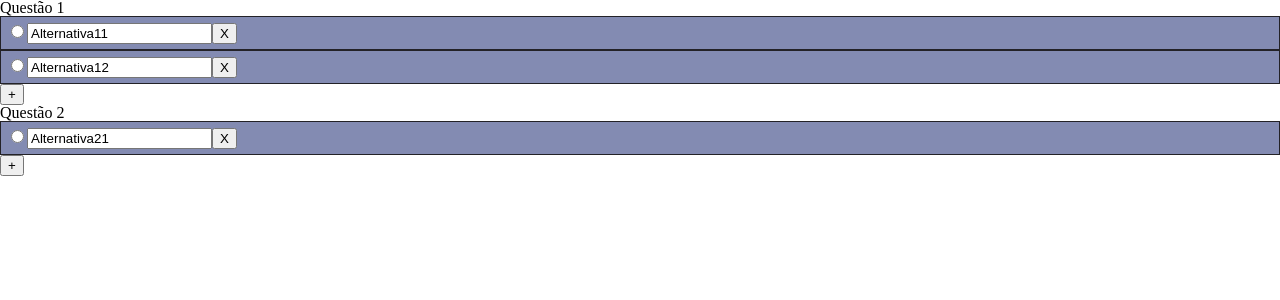
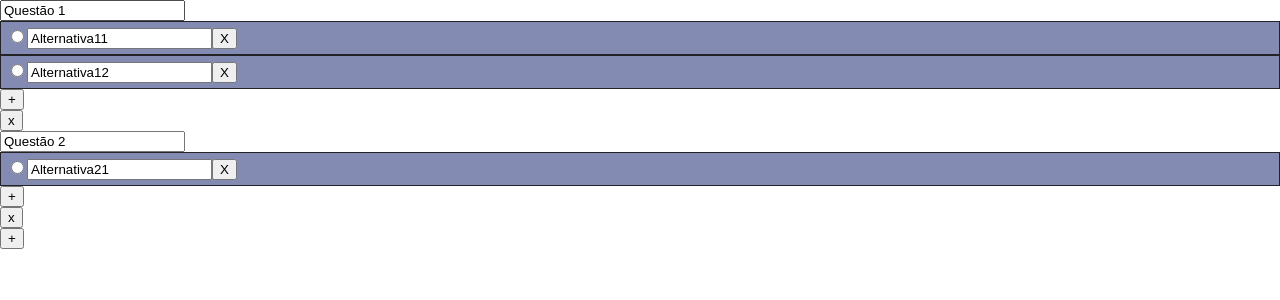
Before and after one commit to switq/ur-test, a React (Create React App) app: page / in a window 1280 px wide. Shown: the top 300 px of the page. Built offline with nearby package versions, Linux system fonts and the light colour scheme.

Commit message:
editEnunciation, deleteQuestion

```diff
--- a/src/components/Alternative/index.tsx
+++ b/src/components/Alternative/index.tsx
@@ -4,6 +4,7 @@ import './alternative.css'
 import { Iquestion } from "../../types/question";
 import { strictEqual } from "assert";
 import { findQuestionAlternativeIndex } from "../../utils/locateFunctions";
+
 interface props {
     alternative: Ialternative,
     questionId: string,
--- a/src/components/Question/index.tsx
+++ b/src/components/Question/index.tsx
@@ -1,6 +1,7 @@
 import React, { useState } from 'react';
 import { Iquestion } from '../../types/question';
 import AlternativeList from '../AlternativeList';
+import { findQuestion } from '../../utils/locateFunctions';
 
 interface props {
     question: Iquestion,
@@ -8,14 +9,40 @@ interface props {
 }
 
 function Question({question, setQuestions}: props) {
+
+    function editEnunciation(questionId: string, newEnunciation: string) {
+        setQuestions(prevQuestions => {
+            const newQuestions = [...prevQuestions];
+            const questionIndex = findQuestion(questionId, newQuestions);
+            newQuestions[questionIndex].enunciation = newEnunciation;
+
+            return newQuestions;
+        })
+    }
+
+    function deleteQuestion(questionId: string) {
+        setQuestions(prevQuestions => {
+            const newQuestions = [...prevQuestions];
+            const questionIndex = findQuestion(questionId, newQuestions);
+            newQuestions.splice(questionIndex, 1);
+
+            return newQuestions;
+        })
+    }
+
     return (
        <div>
-            <h3>{question.enunciation}</h3>
+            <input
+                type='text'
+                value={question.enunciation}
+                onChange={e => editEnunciation(question.id, e.target.value)}
+            />
             <AlternativeList
                 alternatives={question.contentQuestion}
                 questionId={question.id}
                 setQuestions={setQuestions}
             />
+            <button onClick={e => deleteQuestion(question.id)}>x</button>
        </div>
     )
 }
--- a/src/components/QuestionList/index.tsx
+++ b/src/components/QuestionList/index.tsx
@@ -2,7 +2,8 @@ import React, { useState } from 'react';
 import { DragDropContext, Draggable, DropResult, Droppable } from 'react-beautiful-dnd';
 import { Iquestion } from '../../types/question';
 import Question from '../Question';
-import { Ialternative } from '../../types/alternative';
+import { v4 as uuid4 } from 'uuid';
+import PlusButton from '../PlusButton';
 
 interface props {
     questions: Iquestion[],
@@ -67,7 +68,23 @@ function QuestionList({questions, setQuestions}: props) {
         setQuestions(newQuestions);
     }
 
+    function addQuestion() {
+        setQuestions(prevQuestions => {
+            const newQuestions = [...prevQuestions];
+            newQuestions.push({
+                enunciation: 'Q',
+                type: 'radio',
+                id: uuid4(),
+                text: '',
+                contentQuestion: [],
+            })
+
+            return newQuestions;
+        })
+    }
+
     return (
+        <div>
             <DragDropContext onDragEnd={handleDragAndDrop}>
                 <Droppable droppableId='ROOT' type='group'>
                     {(provided) => (
@@ -97,6 +114,11 @@ function QuestionList({questions, setQuestions}: props) {
                     )}
                 </Droppable>
             </DragDropContext>
+        <PlusButton
+            onClick={addQuestion}
+        />
+        </div>
+
     )
 }
 
```
Lines whose indentation alone changed are shown as unchanged.
